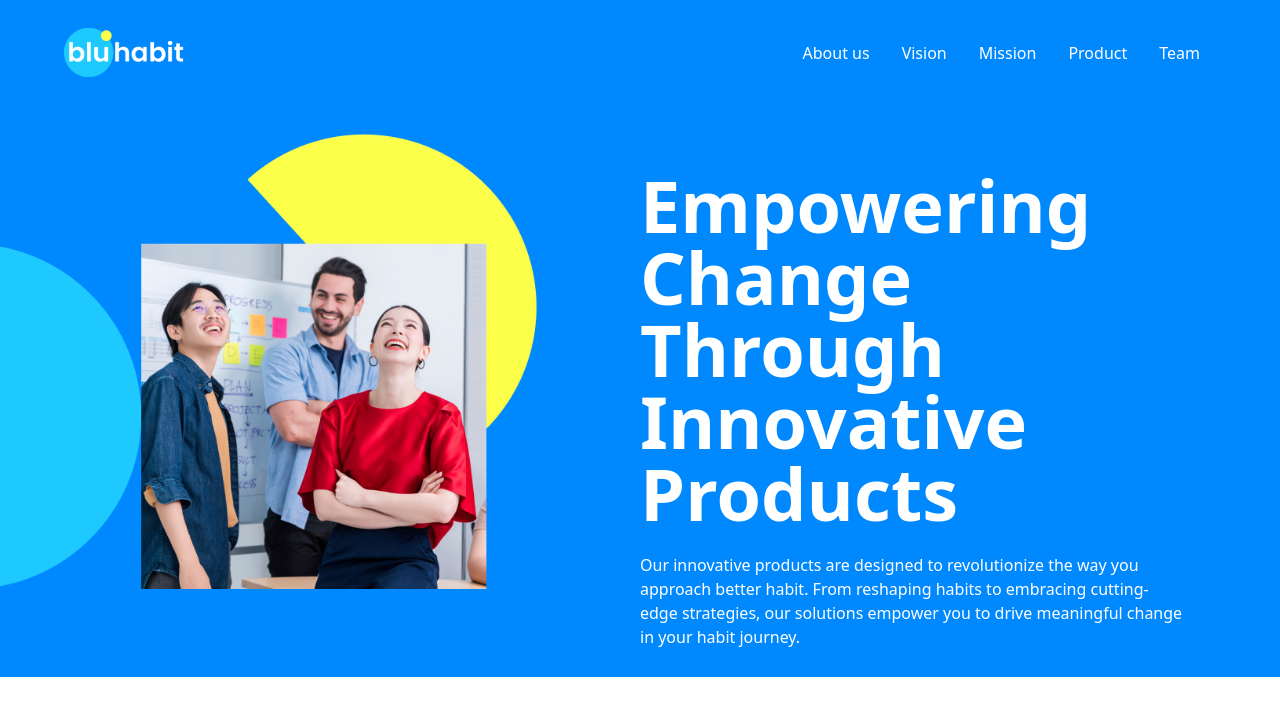
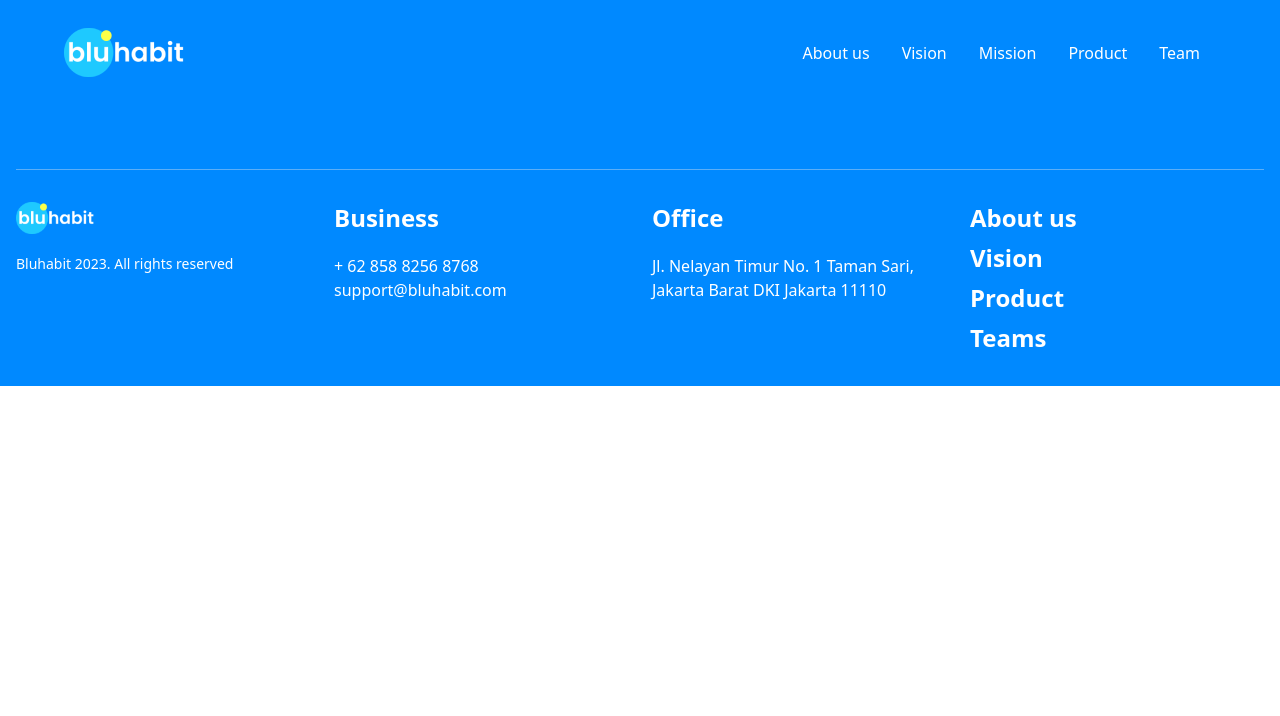
Before and after one commit to Blue-Habit/blue-habit-landing, a Nuxt app: page / in a window 1280 px wide. Shown: the top 716 px of the page. Built offline with nearby package versions, Linux system fonts and the light colour scheme.

Commit message:
feat : add footer

```diff
--- /dev/null
+++ b/components/MyFooter.vue
@@ -0,0 +1,48 @@
+<template>
+  <footer class="bg-primary w-full">
+    <div class="max-w-screen-xl mx-auto p-4 md:py-8">
+      <hr
+        class="my-6 border-gray-200 opacity-40 sm:mx-auto dark:border-gray-700 lg:my-8"
+      />
+      <div class="grid lg:grid-cols-4 sm:grid-cols-1 gap-6">
+        <div class="block">
+          <a href="#" class="flex items-center mb-4 sm:mb-0">
+            <img
+              src="@/assets/img/Logo.png"
+              class="h-8 mr-3"
+              alt="bluhabit logo"
+            />
+          </a>
+          <p class="text-sm text-white pt-5">
+            Bluhabit 2023. All rights reserved
+          </p>
+        </div>
+        <div class="block text-white">
+          <h1 class="font-bold text-2xl pb-5">Business</h1>
+          <p>+ 62 858 8256 8768</p>
+          <p>support@bluhabit.com</p>
+        </div>
+        <div class="block text-white">
+          <h1 class="font-bold text-2xl pb-5">Office</h1>
+          <p>
+            Jl. Nelayan Timur No. 1 Taman Sari, Jakarta Barat DKI Jakarta 11110
+          </p>
+        </div>
+        <div class="block text-white">
+          <h1 class="font-bold text-2xl pb-2">About us</h1>
+          <h1 class="font-bold text-2xl pb-2">Vision</h1>
+          <h1 class="font-bold text-2xl pb-2">Product</h1>
+          <h1 class="font-bold text-2xl">Teams</h1>
+        </div>
+      </div>
+    </div>
+  </footer>
+</template>
+
+<script>
+export default {
+  name: "MyFooter",
+};
+</script>
+
+<style lang="scss" scoped></style>
--- a/pages/index.vue
+++ b/pages/index.vue
@@ -1,14 +1,17 @@
 <template>
   <div>
-    <Hero />
+    <!-- <Hero /> -->
+    <MyFooter />
   </div>
 </template>
 
 <script>
-import Hero from "@/components/Hero";
+// import Hero from "@/components/Hero";
+import MyFooter from "@/components/MyFooter";
 export default {
   components: {
-    Hero,
+    // Hero,
+    MyFooter,
   },
 };
 </script>
--- a/tailwind.config.js
+++ b/tailwind.config.js
@@ -9,11 +9,12 @@ module.exports = {
     "./app.vue",
   ],
   theme: {
-    colors: {
-      primary: "#0089FF",
-      white: "#FFFFFF",
+    extend: {
+      colors: {
+        primary: "#0089FF",
+        white: "#FFFFFF",
+      },
     },
-    extend: {},
     container: {
       center: true,
       padding: "1rem",
```
